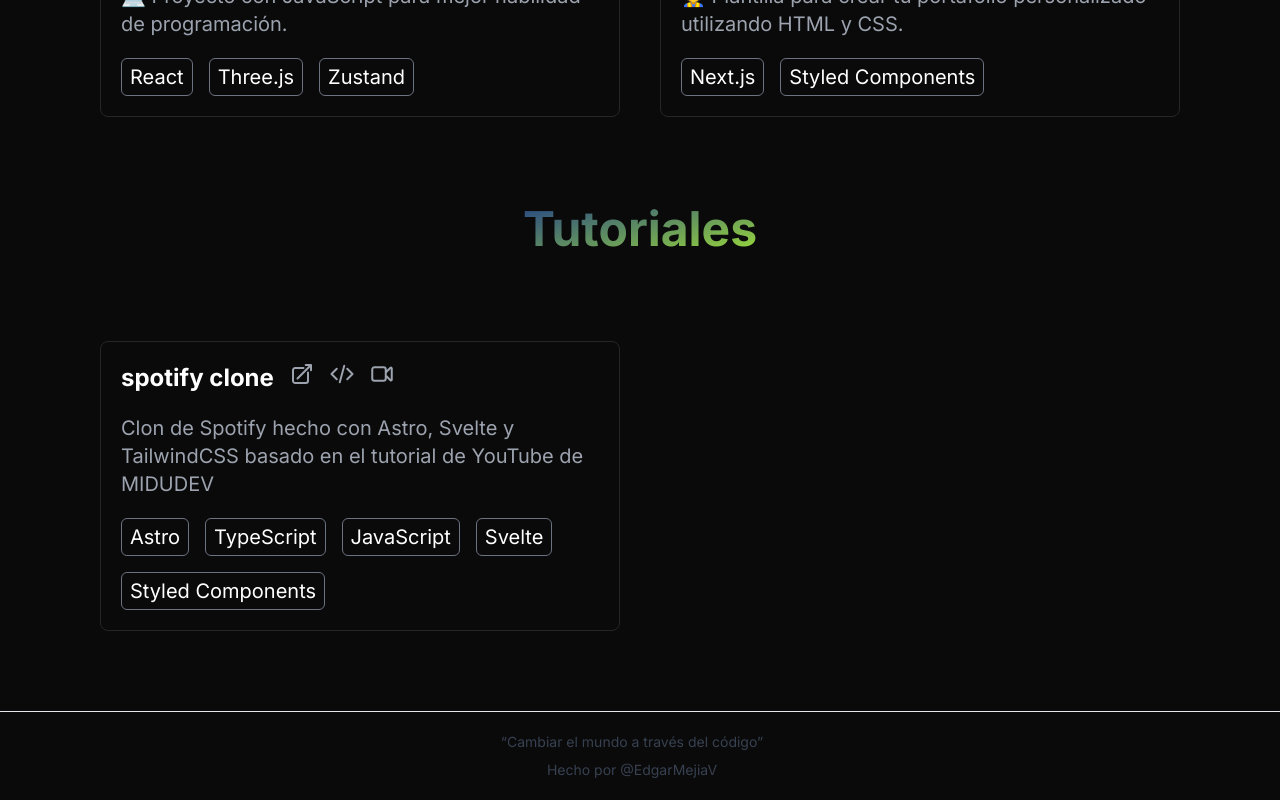
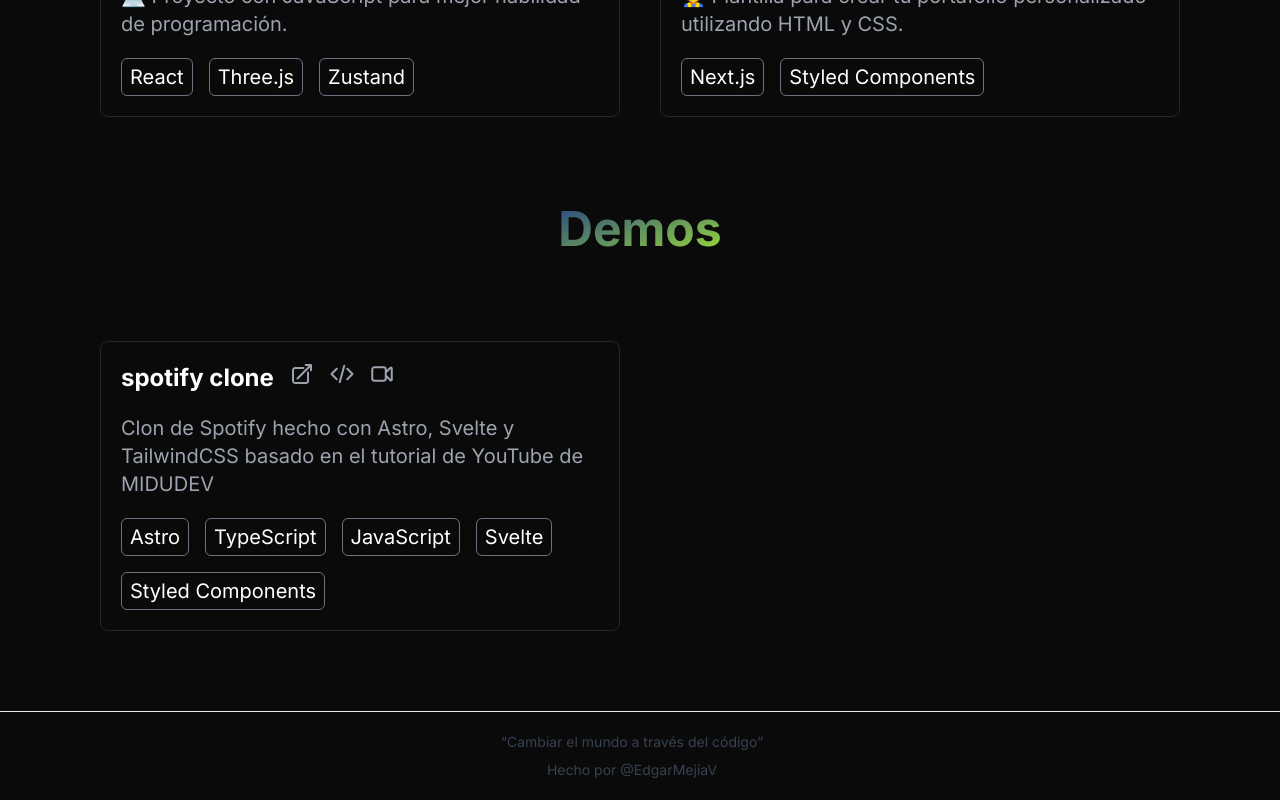
Before and after one commit to Edgarmejiav/edgarmejiav-web, a Next.js app: page / in a window 1280 px wide. Shown: the part 1451-2251 px from the top of the page. Built offline with nearby package versions, Linux system fonts and the light colour scheme.

Commit message:
✨: rename

```diff
--- a/app/components/apps/ConteinerApps.jsx
+++ b/app/components/apps/ConteinerApps.jsx
@@ -17,7 +17,7 @@
             </section>
             <header className="  m-20 flex justify-center  ">
                 <h1 className=" bg-gradient-to-br from-blue-900 to-lime-400 text-transparent bg-clip-text
-            p-2 md:text-5xl sm:text-3xl  text-2xl font-bold">Tutoriales</h1>
+            p-2 md:text-5xl sm:text-3xl  text-2xl font-bold">Demos</h1>
             </header>
             <section
                 className=" container mx-auto lg:px-[100px] md:px-[50px]  px-[25px] mt-10 grid xl:grid-cols-2 grid-cols-1  gap-10 ">
```
